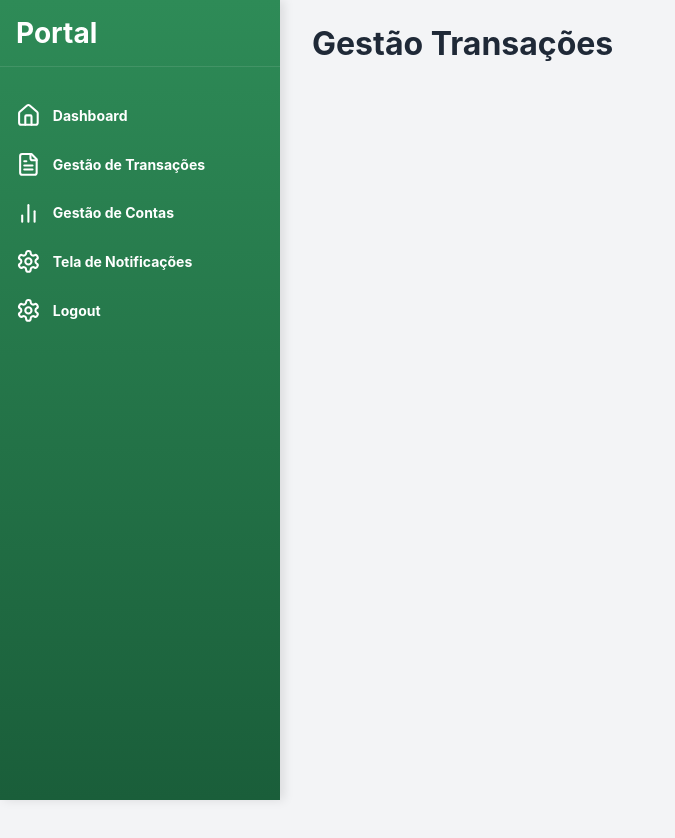
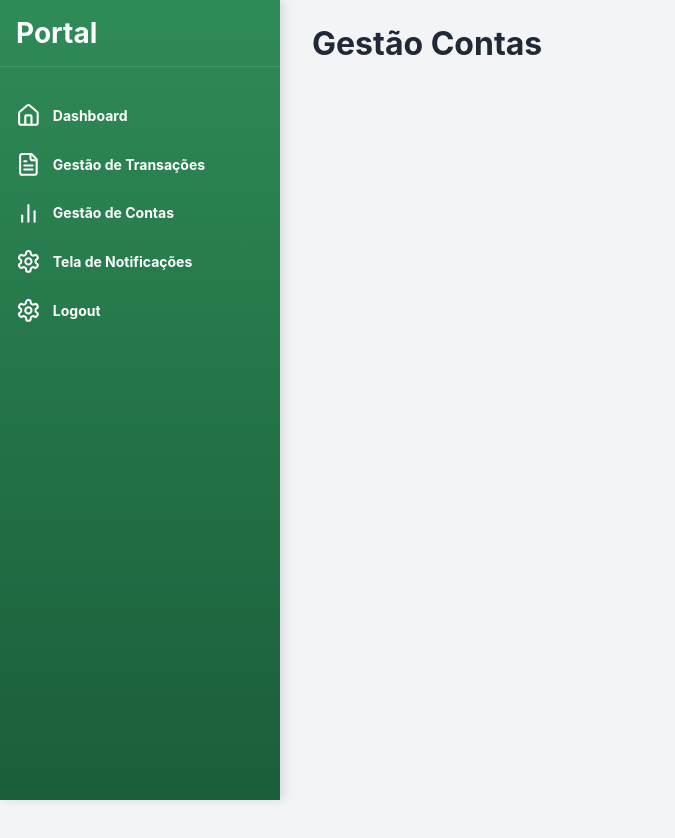
Before and after one commit to RusthenRonald2006/Portal-de-analise-em-anomalias-transacionais, a React (Create React App) app in the folder detec-anomalias/: page /gestaocontas in a window 1280 px wide. Shown: the top 838 px of the page, without its empty margins (0-675 px from the left). Built offline with nearby package versions, Linux system fonts and the light colour scheme; the HTML template or start-up script is replaced by a standard one.

Commit message:
fazendo importações da tela de notificação

```diff
--- a/detec-anomalias/src/components/Pages/GestaoContas.js
+++ b/detec-anomalias/src/components/Pages/GestaoContas.js
@@ -16,7 +16,7 @@ function GestaoContas(){
                 <Sidebar/>
             </div>
             <div className={styles.main_content}>
-                <h1>Gestão Transações</h1>
+                <h1>Gestão Contas</h1>
             </div>
         </div>
     )
--- a/detec-anomalias/src/components/Pages/Notificacoes.js
+++ b/detec-anomalias/src/components/Pages/Notificacoes.js
@@ -1,3 +1,7 @@
+import {useState} from "react"
+import styles from "./Notificacoes.module.css"
+import Sidebar from "../layout/Sidebar"
+import { Menu } from 'lucide-react';
 function Notificacoes(){
     return(
         <div>
```
Also changed, not shown: detec-anomalias/src/components/Pages/Notificacoes.module.css (added).
